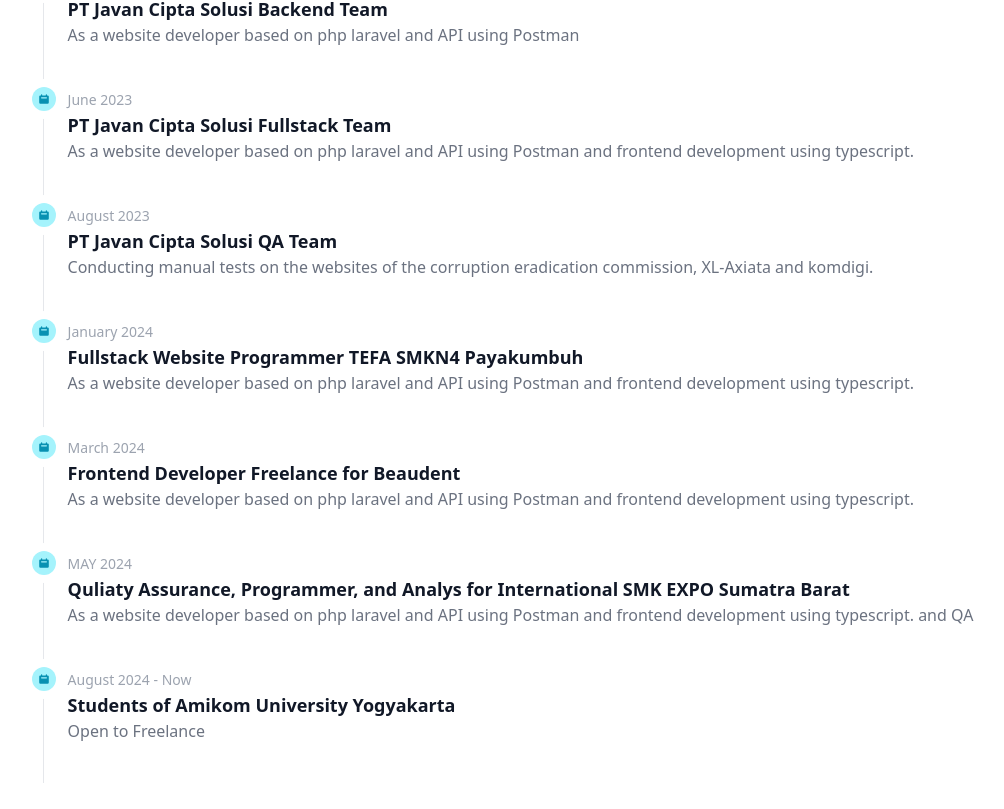
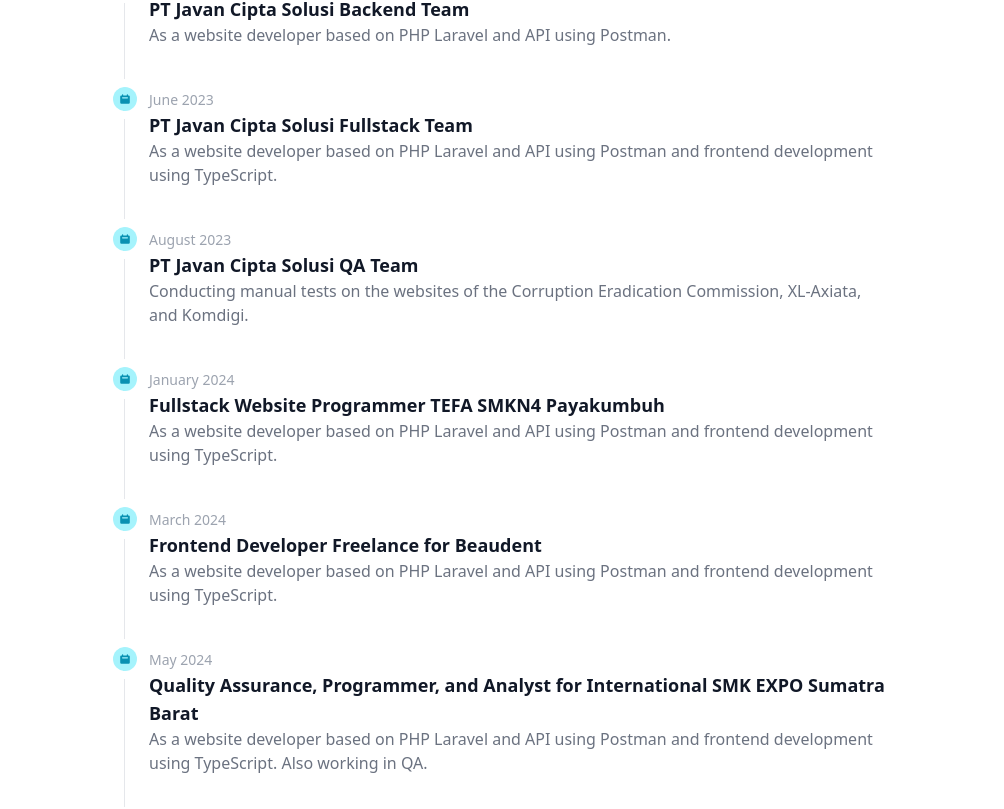
Before and after one commit to kkirayu/PortofolioShiroNeko, a React (Vite) app: page / in a window 1280 px wide. Shown: the part 2994-3803 px from the top of the page, without its empty margins (132-1136 px from the left). Built offline with nearby package versions, Linux system fonts and the light colour scheme.

Commit message:
Fix timeline responsif

```diff
--- a/src/component/timeline.tsx
+++ b/src/component/timeline.tsx
@@ -4,7 +4,8 @@
 
 export function Time() {
   return (
-    <div className="container mt-20 mx-auto flex justify-center">
+    <div className="container mx-auto mt-20 px-4 flex justify-center">
+      <div className="w-full max-w-3xl">
         <Timeline>
           <Timeline.Item>
             <Timeline.Point icon={HiCalendar} />
@@ -12,7 +13,7 @@
               <Timeline.Time>April 2023</Timeline.Time>
               <Timeline.Title>PT Javan Cipta Solusi Backend Team</Timeline.Title>
               <Timeline.Body>
-            As a website developer based on php laravel and API using Postman
+                As a website developer based on PHP Laravel and API using Postman.
               </Timeline.Body>
             </Timeline.Content>
           </Timeline.Item>
@@ -22,7 +23,7 @@
               <Timeline.Time>June 2023</Timeline.Time>
               <Timeline.Title>PT Javan Cipta Solusi Fullstack Team</Timeline.Title>
               <Timeline.Body>
-            As a website developer based on php laravel and API using Postman and frontend development using typescript.
+                As a website developer based on PHP Laravel and API using Postman and frontend development using TypeScript.
               </Timeline.Body>
             </Timeline.Content>
           </Timeline.Item>
@@ -32,7 +33,7 @@
               <Timeline.Time>August 2023</Timeline.Time>
               <Timeline.Title>PT Javan Cipta Solusi QA Team</Timeline.Title>
               <Timeline.Body>
-            Conducting manual tests on the websites of the corruption eradication commission, XL-Axiata and komdigi.
+                Conducting manual tests on the websites of the Corruption Eradication Commission, XL-Axiata, and Komdigi.
               </Timeline.Body>
             </Timeline.Content>
           </Timeline.Item>
@@ -42,7 +43,7 @@
               <Timeline.Time>January 2024</Timeline.Time>
               <Timeline.Title>Fullstack Website Programmer TEFA SMKN4 Payakumbuh</Timeline.Title>
               <Timeline.Body>
-            As a website developer based on php laravel and API using Postman and frontend development using typescript.
+                As a website developer based on PHP Laravel and API using Postman and frontend development using TypeScript.
               </Timeline.Body>
             </Timeline.Content>
           </Timeline.Item>
@@ -52,17 +53,17 @@
               <Timeline.Time>March 2024</Timeline.Time>
               <Timeline.Title>Frontend Developer Freelance for Beaudent</Timeline.Title>
               <Timeline.Body>
-            As a website developer based on php laravel and API using Postman and frontend development using typescript.
+                As a website developer based on PHP Laravel and API using Postman and frontend development using TypeScript.
               </Timeline.Body>
             </Timeline.Content>
           </Timeline.Item>
           <Timeline.Item>
             <Timeline.Point icon={HiCalendar} />
             <Timeline.Content>
-            <Timeline.Time>MAY 2024</Timeline.Time>
-            <Timeline.Title>Quliaty Assurance, Programmer, and Analys for International SMK EXPO Sumatra Barat</Timeline.Title>
+              <Timeline.Time>May 2024</Timeline.Time>
+              <Timeline.Title>Quality Assurance, Programmer, and Analyst for International SMK EXPO Sumatra Barat</Timeline.Title>
               <Timeline.Body>
-            As a website developer based on php laravel and API using Postman and frontend development using typescript. and QA
+                As a website developer based on PHP Laravel and API using Postman and frontend development using TypeScript. Also working in QA.
               </Timeline.Body>
             </Timeline.Content>
           </Timeline.Item>
@@ -70,7 +71,7 @@
             <Timeline.Point icon={HiCalendar} />
             <Timeline.Content>
               <Timeline.Time>August 2024 - Now</Timeline.Time>
-            <Timeline.Title>Students of Amikom University Yogyakarta</Timeline.Title>
+              <Timeline.Title>Student of Amikom University Yogyakarta</Timeline.Title>
               <Timeline.Body>
                 Open to Freelance
               </Timeline.Body>
@@ -78,5 +79,6 @@
           </Timeline.Item>
         </Timeline>
       </div>
+    </div>
   );
 }
```
Lines whose indentation alone changed are shown as unchanged.
